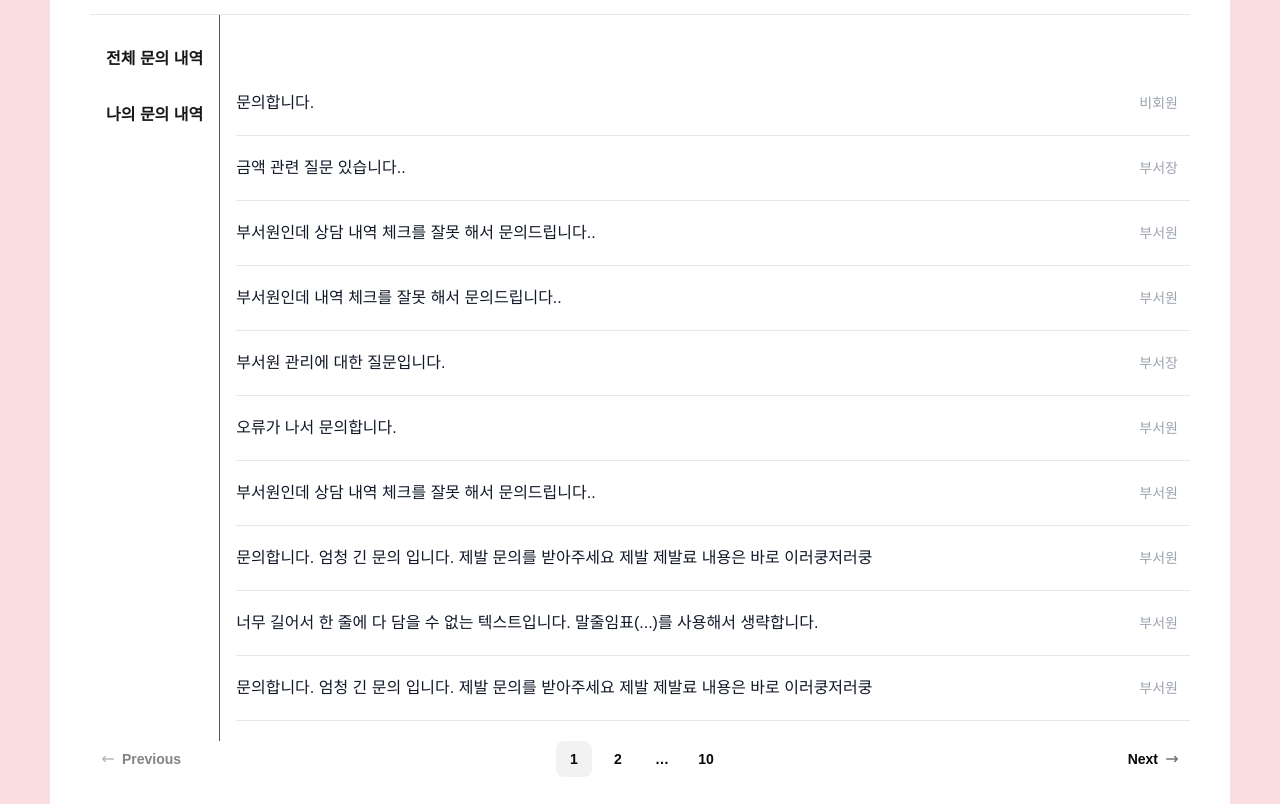
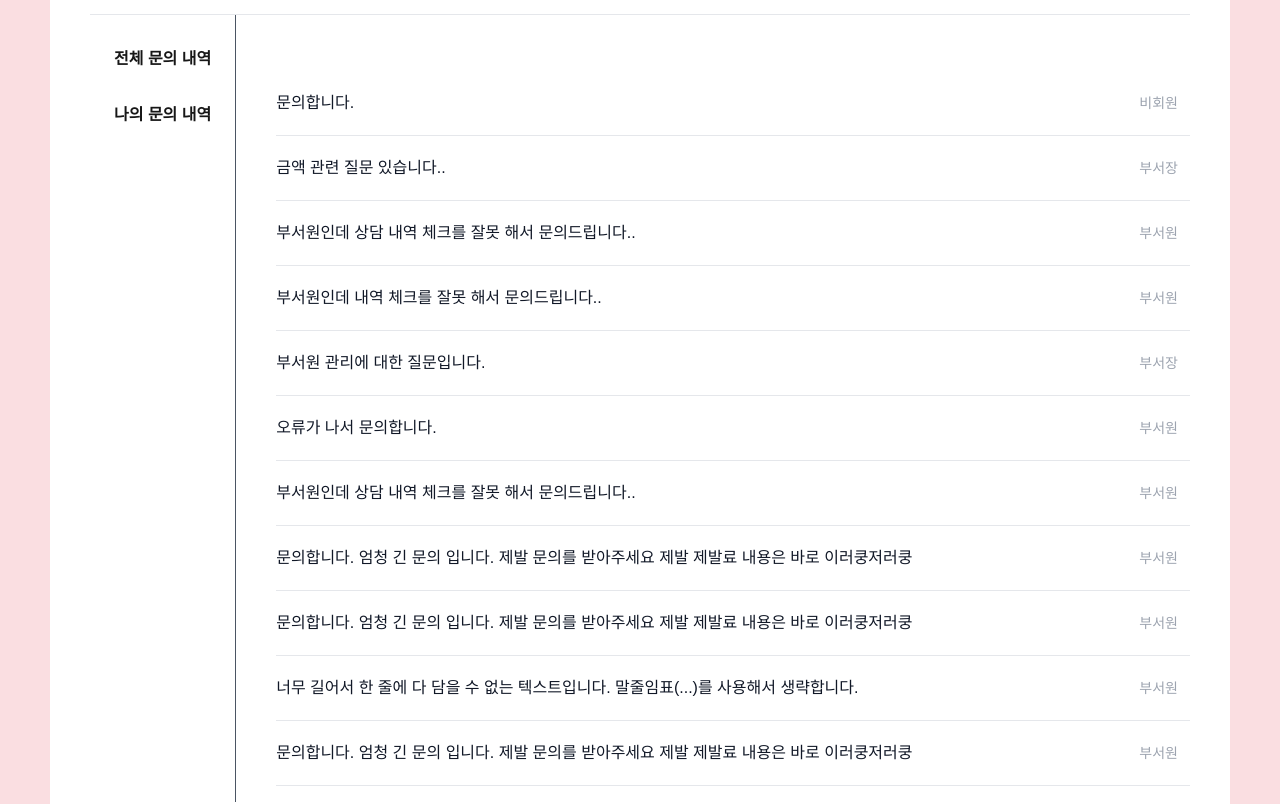
Before and after one commit to gjtjdwl/insideout-front, a Next.js app: page /inquiry in a window 1280 px wide. Shown: the part 243-1047 px from the top of the page. Built offline with nearby package versions, Linux system fonts and the light colour scheme.

Commit message:
feat : 페이지네이션 수정정

```diff
--- a/app/(header)/inquiry/page.tsx
+++ b/app/(header)/inquiry/page.tsx
@@ -23,21 +23,21 @@ const Inquiry = () => {
           </button>
         </div>
         <div className="flex">
-          <div className="border-r border-gray-600 mr-4 py-4 whitespace-normal sm:whitespace-nowrap break-words">
+          <div className="border-r border-gray-600 mr-10 py-4 mb-20 whitespace-normal sm:whitespace-nowrap break-words">
             {breakdown.map((item, index)=> (
-              <div key={index} className="px-4 pb-4 mt-4 font-semibold cursor-pointer">
+              <div key={index} className="px-6 pb-4 mt-4 font-semibold cursor-pointer">
                 <span>{item.title}</span>
               </div>
             ))}
           </div>
-          <div className="pt-14 w-[90%] flex-grow">
+          <div className="pt-14 w-[90%] flex-grow flex flex-col justify-center">
             <BoardList />
+            <div className="mt-10 w-[100%]">
+              <PaginationComponent totalPages={11} />
+            </div>
           </div>
         </div>
-        <div>
-          <PaginationComponent totalPages={10} />
         </div>
-      </div>
     </div>
   )
 }
--- a/app/components/BoardList.tsx
+++ b/app/components/BoardList.tsx
@@ -31,7 +31,10 @@ const people = [
     title: '문의합니다. 엄청 긴 문의 입니다. 제발 문의를 받아주세요 제발 제발료 내용은 바로 이러쿵저러쿵',
     role: '부서원',
   },
-
+  {
+    title: '문의합니다. 엄청 긴 문의 입니다. 제발 문의를 받아주세요 제발 제발료 내용은 바로 이러쿵저러쿵',
+    role: '부서원',
+  },
   {
     title: '너무 길어서 한 줄에 다 담을 수 없는 텍스트입니다. 말줄임표(...)를 사용해서 생략합니다.',
     role: '부서원',
@@ -49,7 +52,7 @@ export default function BoardList() {
         <li key={index} className="flex items-center justify-between border-b gap-x-6 my-5 pb-5 cursor-pointer">
           <div className="flex min-w-0 gap-x-4">
             <div className="min-w-0 flex-auto">
-              <p className="lg:max-w-[850px] sm:max-w-[300px] truncate font-medium text-gray-900">{person.title}</p>
+              <p className="max-w-[200px] lg:max-w-[850px] sm:max-w-[300px] truncate font-medium text-gray-900">{person.title}</p>
             </div>
           </div>
           <div className="hidden shrink-0 sm:flex sm:flex-col sm:items-end mr-3">
--- a/app/components/PagenationComponent.tsx
+++ b/app/components/PagenationComponent.tsx
@@ -6,9 +6,11 @@ import { Pagination, PaginationPrevious, PaginationNext, PaginationList, Paginat
 
 export default function PaginationComponent({ totalPages }: {totalPages: number}) {
   const [currentPage, setCurrentPage] = useState(1)
+  const visiblePageCount = 10
+  const gap = 2
 
   const changePage = (page: number) => {
-    if(page<1 || page>totalPages) return
+    if(page<1 || page > totalPages) return
     setCurrentPage(page)
   }
 
@@ -22,9 +24,28 @@ export default function PaginationComponent({ totalPages }: {totalPages: number}
     <Pagination>
       <PaginationPrevious href={currentPage > 1 ? `/page/${currentPage-1}` : null} />
         <PaginationList>
-          {currentPage > 3 && <PaginationPage href="/page/1">1</PaginationPage>}
-          {currentPage > 4 && <PaginationGap />}
-          {
+          {/* 페이지 개수가 5이하일떄 모든 페이지 표시 */}
+          {/*
+          Array.from() : 배열 객체에서 새 배열을 생성하는 메서드, 길이와 함수를 바탕으로 배열을 생성
+          Array.from(arrayLike, mapFunction) - arrayLike: 이터러블 객체(배열, 문자열 등)
+          mapFunction : 배열의 각 요소를 변환할 수 있는 함수(선택)
+            const str = "12345";
+            const arr = Array.from(str);
+            console.log(arr); // ["1", "2", "3", "4", "5"]  => 람다함수같은거네
+           */}
+          {totalPages <= visiblePageCount && Array.from({length: totalPages},(_, index) => {
+            const page = index + 1;
+            return (
+              <PaginationPage key={page} href={`/page/${page}`} current={page === currentPage}>
+                {page}
+              </PaginationPage>
+            );
+          })
+          }
+          {/* 페이지 개수가 5 이상일 때 */}
+          {totalPages > visiblePageCount && currentPage > 3 && <PaginationPage href="/page/1">1</PaginationPage>} {/* 페이지 5이상, 3번 페이지일경우 앞에 1번페이지 표시 */}
+          {totalPages > visiblePageCount && currentPage > 4 && <PaginationGap />} {/* 4번페이지 이상일 경우 앞에 ... 표시 */}
+          {totalPages > visiblePageCount &&
             pageNumbers.map((page)=> {
               if(page === currentPage) {
                 return (
@@ -37,12 +58,13 @@ export default function PaginationComponent({ totalPages }: {totalPages: number}
                   <PaginationPage key={page} href={`/page/${page}`}>
                     {page}
                   </PaginationPage>
-                )
+                );
               } return null
             })
           }
-          {currentPage < totalPages-3 && <PaginationGap />}
-          {currentPage < totalPages-2 && <PaginationPage href={`/page/${totalPages}`}>{totalPages}</PaginationPage>}
+          {totalPages > visiblePageCount && currentPage < totalPages-4 && <PaginationGap />}
+          {totalPages > visiblePageCount && currentPage < totalPages-3 && <PaginationPage href={`/page/${totalPages-1}`}>{totalPages-1}</PaginationPage>}
+          {totalPages > visiblePageCount && currentPage < totalPages-2 && <PaginationPage href={`/page/${totalPages}`}>{totalPages}</PaginationPage>}
         </PaginationList>
       <PaginationNext href={currentPage < totalPages ? `/page/${currentPage + 1}` : null} />
     </Pagination>
--- a/app/components/pagination.tsx
+++ b/app/components/pagination.tsx
@@ -22,7 +22,7 @@ export function Pagination({
 export function PaginationPrevious({
   href = null,
   className,
-  children = 'Previous',
+  children = '이전',
 }: React.PropsWithChildren<{ href?: string | null; className?: string }>) {
   return (
     <span className={clsx(className, 'grow basis-0')}>
@@ -44,7 +44,7 @@ export function PaginationPrevious({
 export function PaginationNext({
   href = null,
   className,
-  children = 'Next',
+  children = '다음',
 }: React.PropsWithChildren<{ href?: string | null; className?: string }>) {
   return (
     <span className={clsx(className, 'flex grow basis-0 justify-end')}>
```
